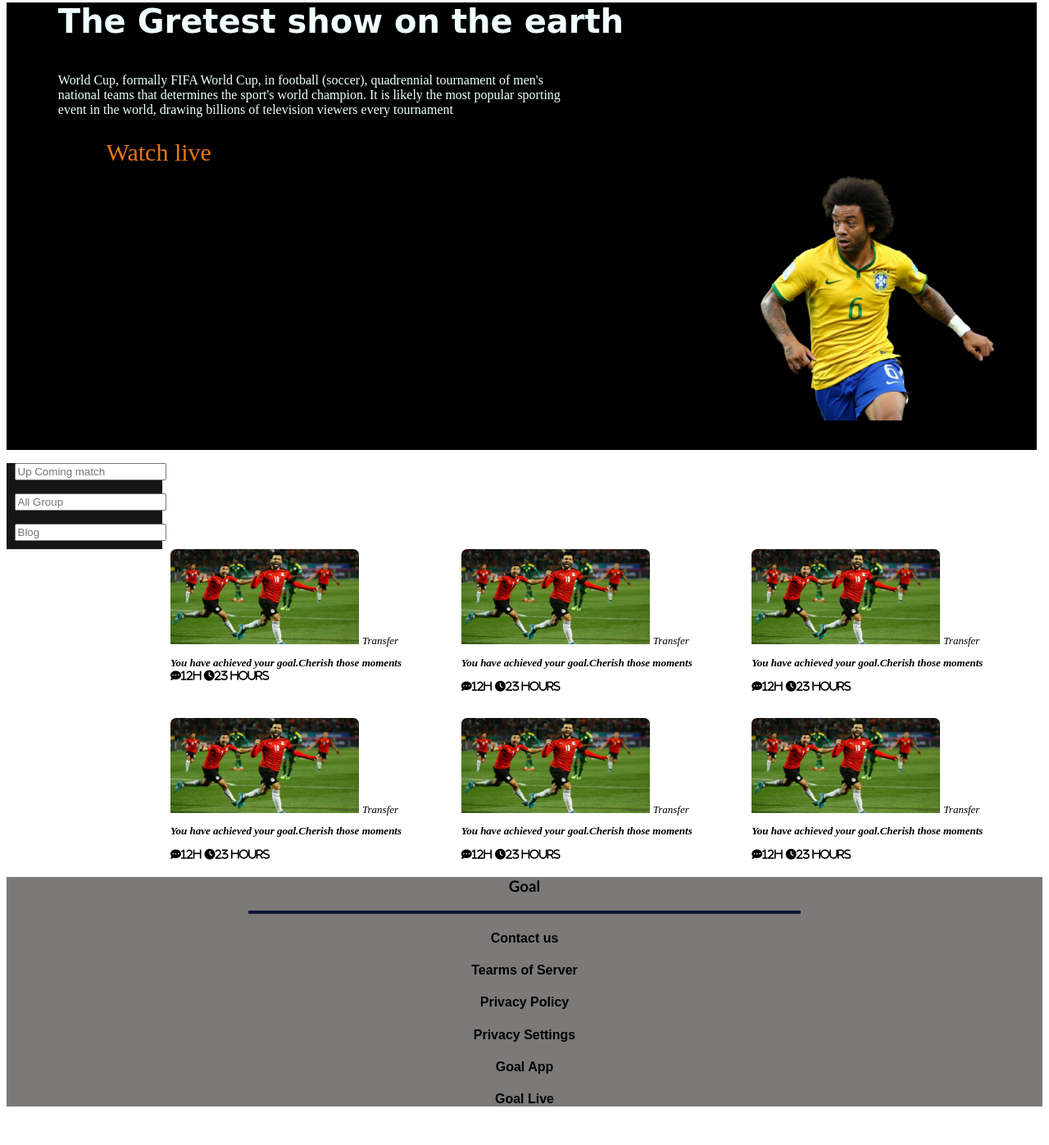
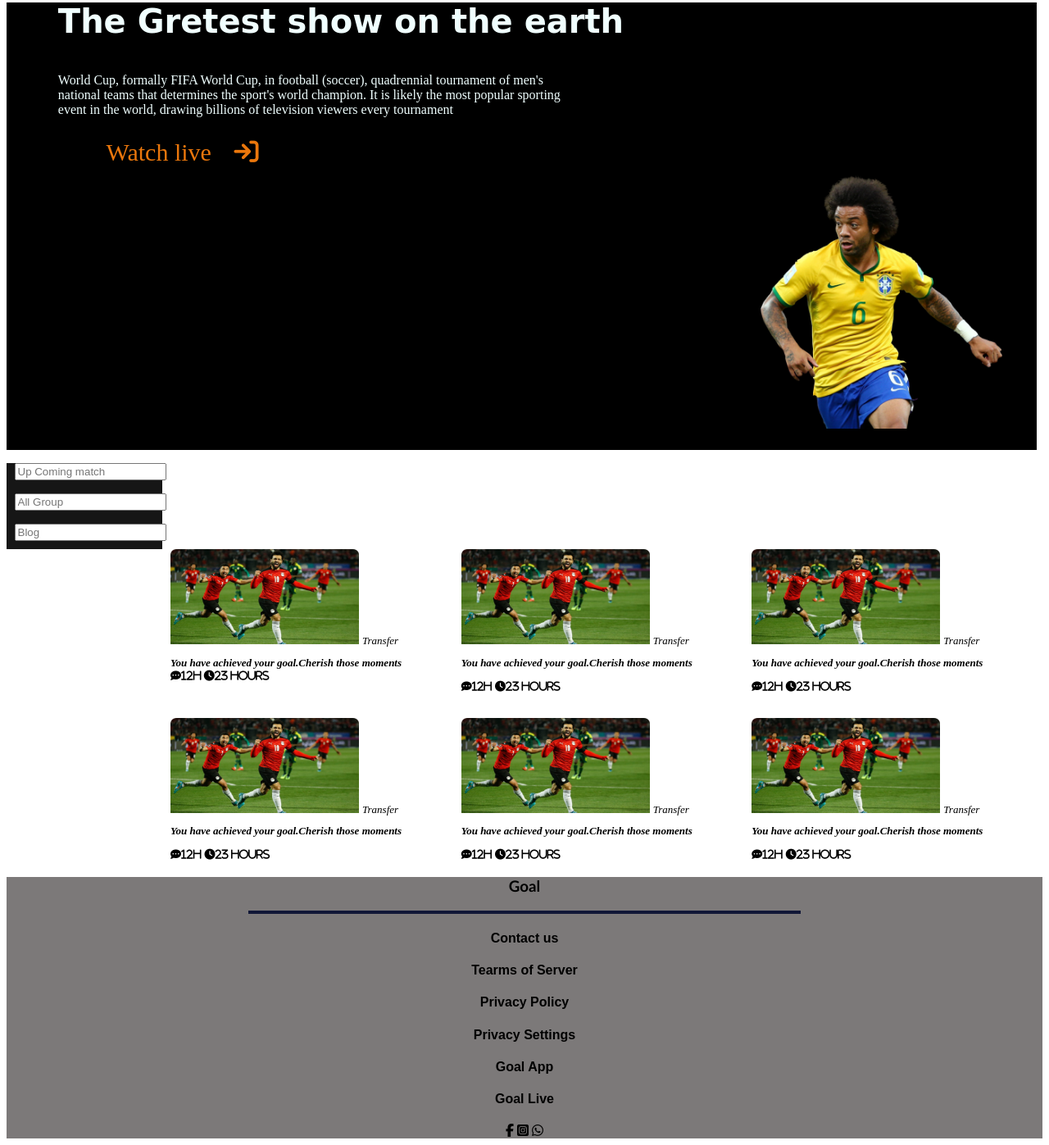
Before and after one commit to Farhanariyaan/world-cup-repository, a plain HTML site: page index.html in a window 1280 px wide. Shown: the part 37-1434 px from the top of the page at 82% size. Before the commit the page ends 1408 px from the top, so only its background shows below. Drawn offline with Linux system fonts and the light colour scheme.

Commit message:
something chabge

```diff
--- a/index.html
+++ b/index.html
@@ -22,6 +22,7 @@
                 <p>World Cup, formally FIFA World Cup, in football (soccer), quadrennial tournament of men's national teams that determines the sport's world champion. It is likely the most popular sporting event in the world, drawing billions of television viewers every tournament</p>
                 <div class="button">
                     <a class="button" target="_blank" href="">Watch live</a>
+                    <i class="fa-solid fa-arrow-right-to-bracket"></i>
                 </div>
                 <div class="image">
                      <img src="assets/Banner Image.png" alt="">
@@ -112,6 +113,11 @@
            <h4>Privacy Settings</h4>
            <h4>Goal App</h4>
            <h4>Goal Live</h4>
+           <div class="icon">
+            <i class="fa-brands fa-facebook-f"></i>
+            <i class="fa-brands fa-instagram-square"></i>
+            <i class="fa-brands fa-whatsapp"></i>
+           </div>
         </div>
 </div>
 </footer>
--- a/style.css
+++ b/style.css
@@ -17,7 +17,7 @@ p{
 }
 .image{
     width: 581px;
-    height: 300px;
+    height: 310px;
     display: flex;
     margin-left: 920px;
     left: 600px;
@@ -85,6 +85,10 @@ h4{
 #bar{
     background-color: rgb(124, 121, 121);
 }
+.icon{
+    text-align: center;
+    align-content: space-between;
+}
 /*----------------media devices---------*/
 @media screen and (max-width:688px){
     .container{
```
Also changed, not shown: Upcoming.html (+12 -2 lines).
